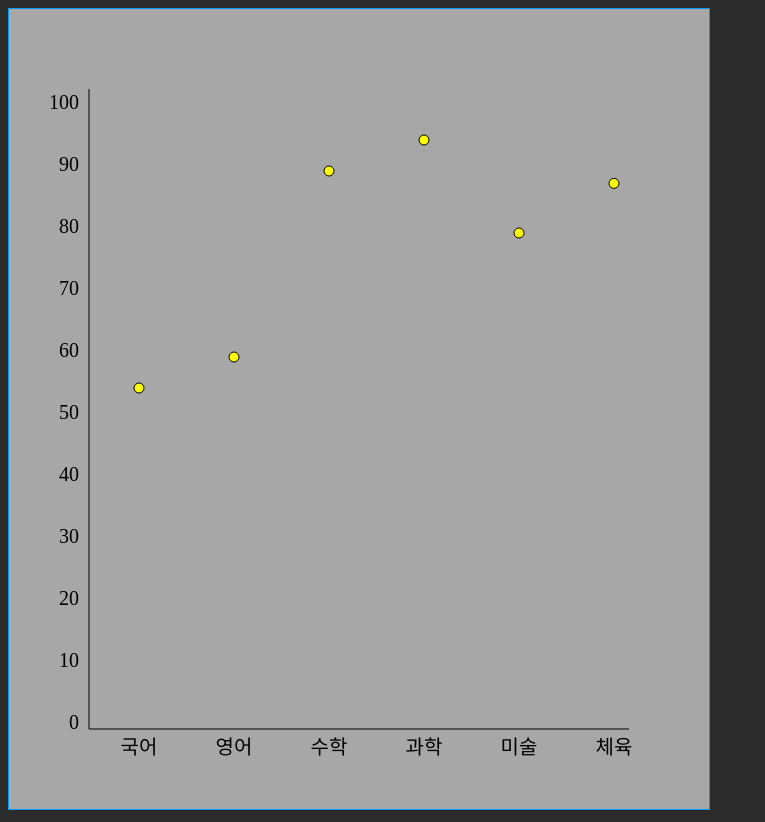
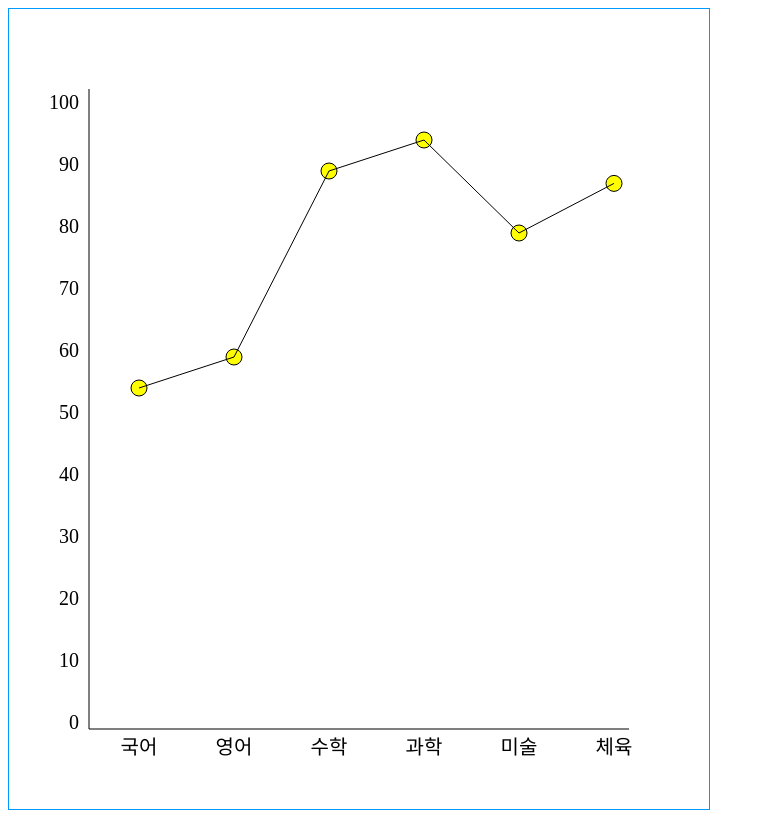
Before and after one commit to kks2139/chart-lib, a website: page index.html in a window 1280 px wide. Shown: the whole page, without its empty margins (0-765 px from the left). Drawn offline with Linux system fonts and the light colour scheme.

Commit message:
add line chart

```diff
--- a/index.js
+++ b/index.js
@@ -3,12 +3,15 @@ window.onload = ()=>{
     const yLabel = [0,10,20,30,40,50,60,70,80,90,100];
     const xLabel = ['국어','영어','수학','과학','미술','체육'];
     const datas = [55,60,90,95,80,88];
+    const rectWidth = 30;
 
     new MyChart({
+        chart: 'line',
         canvas,
         yLabel,
         xLabel,
-        datas
+        datas,
+        rectWidth
     });
 }
 
@@ -16,7 +19,8 @@ const PADDING_X = 80;
 const PADDING_Y = 80;
 
 class MyChart{
-    constructor({canvas, yLabel, xLabel, datas}){
+    constructor({chart, canvas, yLabel, xLabel, datas, rectWidth=20}){
+        this.chart = chart;
         this.canvas = canvas;
         this.ctx = canvas.getContext('2d');
         this.clientWidth = canvas.clientWidth;
@@ -24,6 +28,7 @@ class MyChart{
         this.yLabel = yLabel;
         this.xLabel = xLabel;
         this.datas = datas;
+        this.rectWidth = rectWidth;
         // 계산된 x, y축 라벨 좌표
         this.yLabelPos = {
             baseLine: 0,
@@ -69,7 +74,8 @@ class MyChart{
         });
     }
 
-    setData = ()=>{
+
+    setColumnChart = ()=>{
         const {ctx, datas, xLabelPos, yLabelPos} = this;
         const {baseLine, interval} = yLabelPos;
 
@@ -78,10 +84,55 @@ class MyChart{
             const value = baseLine - (d * interval / 10);
 
             ctx.beginPath();
-            ctx.arc(xLabelPos[i], value, 5, 0, 2 * Math.PI);
+            ctx.rect(xLabelPos[i] - (this.rectWidth / 2), value, this.rectWidth, baseLine - value);
             ctx.fill();
             ctx.stroke();
         });
+    }
+
+    setLineChart = ()=>{
+        const {ctx, datas, xLabelPos, yLabelPos} = this;
+        const {baseLine, interval} = yLabelPos;
+
+        ctx.fillStyle = 'yellow';
+        datas.forEach((d, i, arr) =>{
+            const preValue = baseLine - (arr[i-1] * interval / 10);
+            const value = baseLine - (d * interval / 10);
+
+            ctx.beginPath();
+            ctx.arc(xLabelPos[i], value, 8, 0, 2 * Math.PI);
+            ctx.fill();
+            ctx.stroke();
+
+            if(i > 0){
+                ctx.beginPath();
+                ctx.moveTo(xLabelPos[i-1], preValue);
+                ctx.lineTo(xLabelPos[i], value);
+                ctx.stroke();
+            }
+        });
+    }
+
+    setPieChart = ()=>{
+
+    }
+
+    setData = ()=>{
+        const {chart} = this;
+        switch(chart){
+            case 'column':
+                this.setColumnChart();
+                break;
+            case 'line':
+                this.setLineChart();
+                break;
+            case 'pie':
+                this.setPieChart();
+                break;
+            default:
+                console.error(`'${chart}' is not defined chart`);
+                break;
+        }
     }
 
     drwaChart = ()=>{
--- a/style.css
+++ b/style.css
@@ -1,9 +1,9 @@
 body {
     min-height: 100vh;
-    background-color: rgb(43, 43, 43);
+    /* background-color: rgb(43, 43, 43); */
 }
 
 canvas {
     border: 1px solid rgb(0, 153, 255);
-    background-color: rgb(167, 167, 167);
+    /* background-color: rgb(167, 167, 167); */
 }
```
